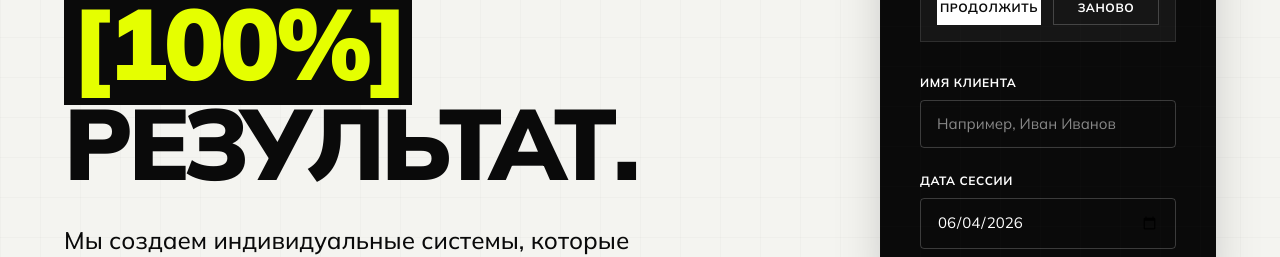
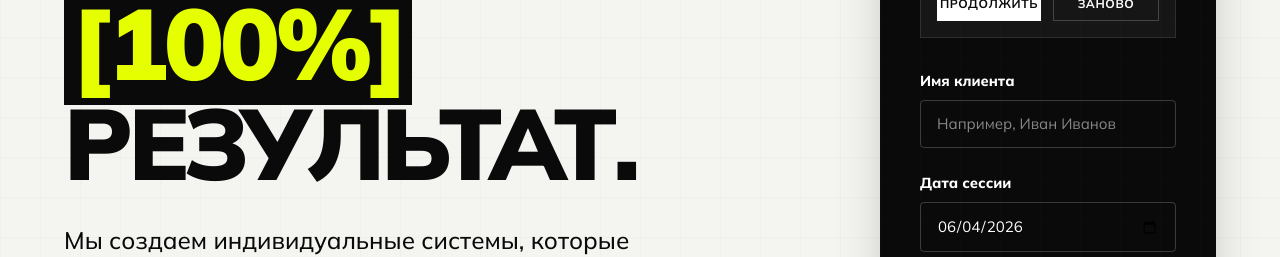
Before and after one commit to SEva-se/wizz_rustam, a React (Vite) app: page / in a window 1280 px wide. Shown: the part 403-660 px from the top of the page. Built offline with nearby package versions, Linux system fonts and the light colour scheme.

Commit message:
style: improve legibility of question labels and muted text

```diff
--- a/src/index.css
+++ b/src/index.css
@@ -46,14 +46,30 @@
   .metric { font-family: 'JetBrains Mono', monospace; font-size: 14px; }
 
   label {
-    color: inherit;
+    color: #0A0A0A !important;
     font-family: 'Mulish', 'Muli', sans-serif;
-    font-size: 12px !important;
-    font-weight: 700 !important;
-    text-transform: uppercase;
-    letter-spacing: 0.05em;
+    font-size: 14.5px !important;
+    font-weight: 800 !important;
+    text-transform: none !important;
+    letter-spacing: normal !important;
     margin-bottom: 8px;
     display: block;
+    opacity: 1 !important;
+  }
+
+  .dark-section label, .bg-surface label {
+    color: #FFFFFF !important;
+    opacity: 1 !important;
+  }
+
+  .text-muted {
+    color: #4A4A4A !important;
+    opacity: 1 !important;
+  }
+
+  .dark-section .text-muted, .bg-surface .text-muted {
+    color: #A0A0A0 !important;
+    opacity: 1 !important;
   }
 }
 
```
